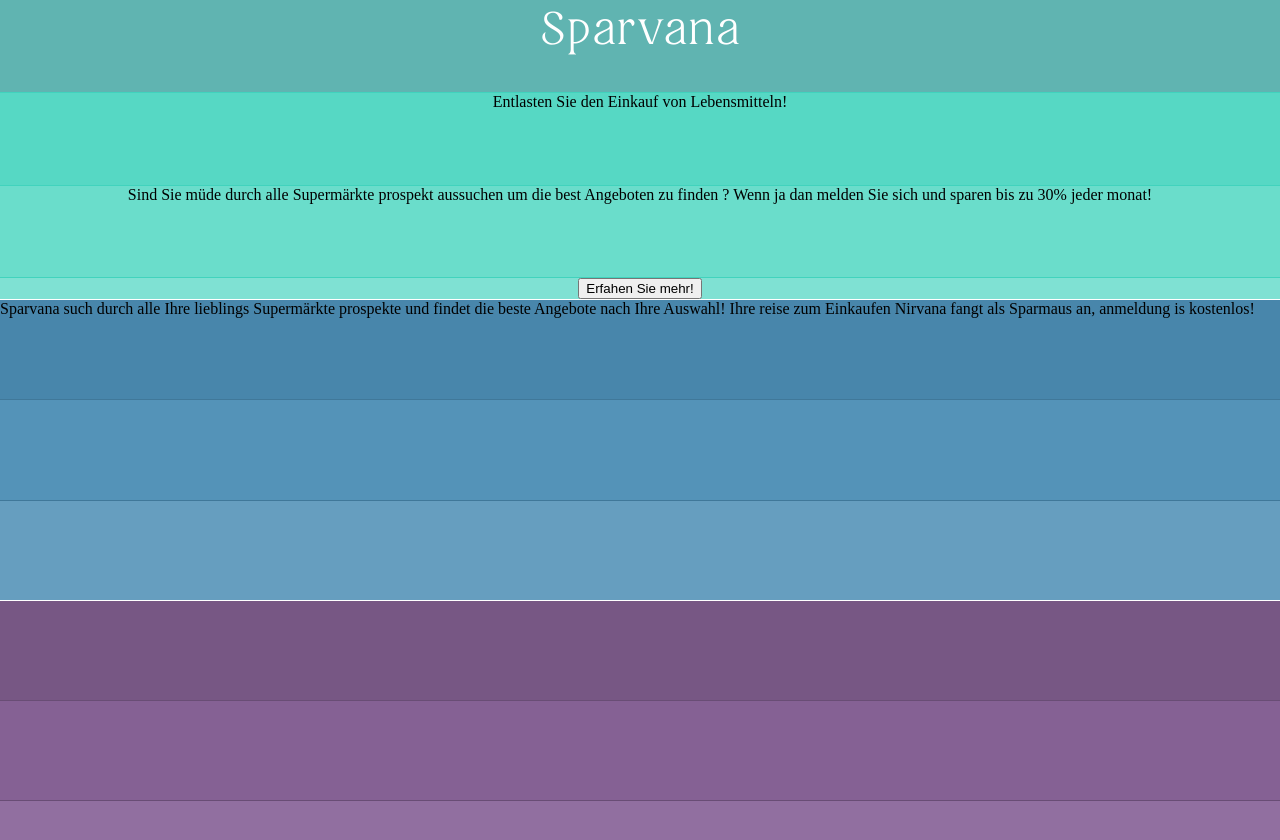
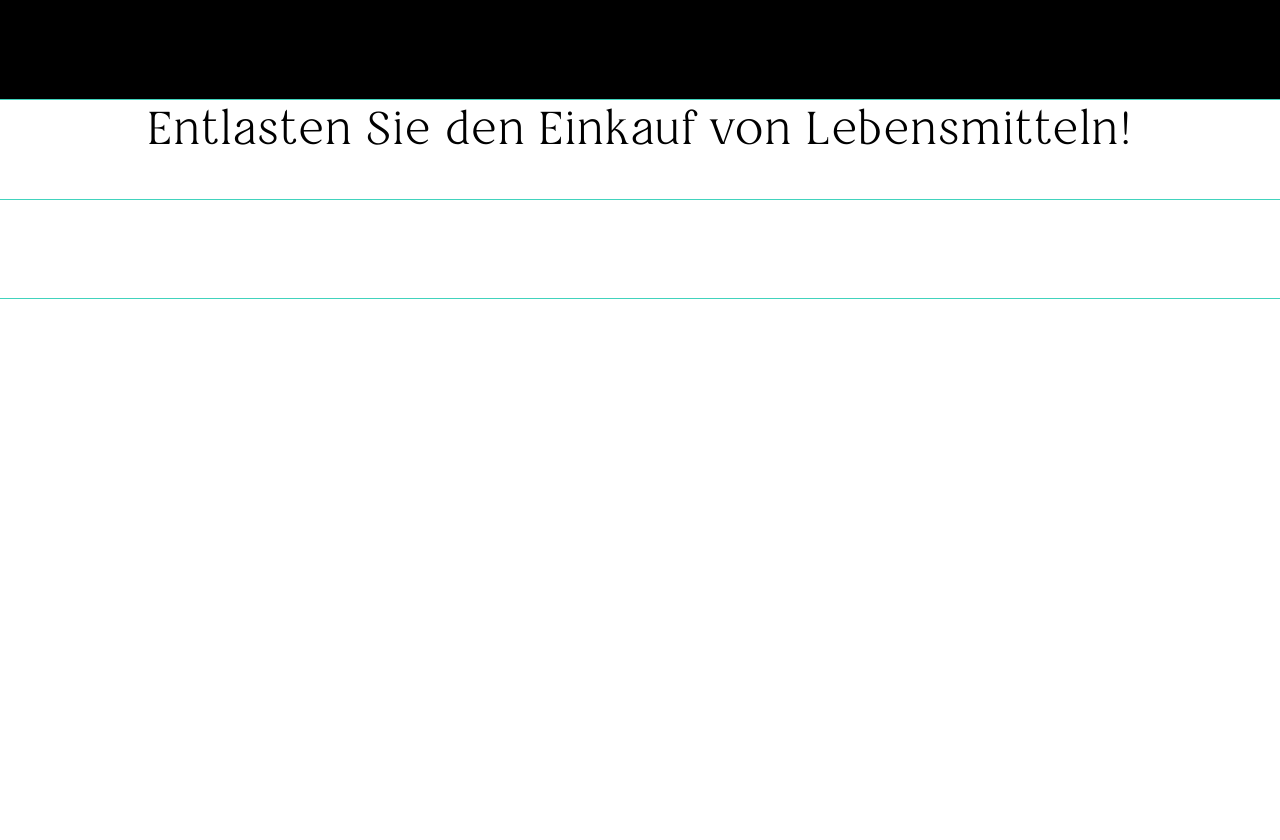
Before and after one commit to paulovfc/supermarket_get, a Jekyll site: the page built from index.md, in a window 1280 px wide. Shown: the top 840 px of the page. Built offline with Jekyll 4.4.1, drawn with Linux system fonts in a browser that asks for light colours; comment, search, counter and statistics services are not loaded.

Commit message:
image work

```diff
--- a/assets/css/styles.scss
+++ b/assets/css/styles.scss
@@ -35,25 +35,28 @@ html, body, .grid-container { height: 100%; margin: 0; }
 
 div.title {
 	grid-area: title;
-	background-color: rgba(100, 177,177, 0.9);
-	color:white;
+	/*background-color: rgba(100, 177,177, 0.9); */
+	background-color: rgba(0, 0, 0, 1);
+	color:black;
 	font-family:restoraextralight-1;
-	font-size:46px;
+	font-size:78px;
 }
 
 .first_headline {
   grid-area: first_headline;
-  background:#56d8c4;
+  font-family:restoraextralight-1;
+  font-size:46px;
+  background:white; /* #56d8c4; */
 }
 
 .second_headline {
   grid-area: second_headline;
-   background:#6addcb;
+   background: white; /*#6addcb;*/
 }
 
 .third_headline {
   grid-area: third_headline;
-   background:#7fe1d3;
+   background:white; /*#7fe1d3;*/
 }
 
 
@@ -67,21 +70,22 @@ div.title {
   "how_it_works how_it_works how_it_works"
   "mailing_list mailing_list mailing_list";
    grid-area: content_middle;
-   background: #407899;
+   background: white; /*#407899;/*
 }
 
 .sparvana_mechanics {
   grid-area: sparvana_mechanics;
-   background:#4886ab;
+   background: white; /*#4886ab;*/
 }
 
 .how_it_works {
   grid-area: how_it_works;
-   background:#5493b8;
+   background: white; /*#5493b8;*/
 }
 
-.mailing_list { grid-area: mailing_list;
-   background:#669ebf;
+.mailing_list {
+   grid-area: mailing_list;
+   background: white; /*#669ebf;*/
 }
 
 .footer_bottom {
@@ -91,14 +95,17 @@ div.title {
   gap: 1px 1px;
   grid-template-areas: "pricing_plan pricing_plan pricing_plan" "social_media social_media social_media" "footer footer footer";
   grid-area: footer_bottom;
-  background: #694D75;
+  background: white; /*#694D75;*/
 }
 
 .pricing_plan { grid-area: pricing_plan;
-background:#775784;}
+	background: white; /*#775784;*/
+}
 
 .social_media { grid-area: social_media;
-background:#856194;}
+	background: white; /*#856194;*/
+}
 
 .footer { grid-area: footer;
-background:#916fa0;}
+	background:white /*#916fa0;*/
+}
--- a/index.md
+++ b/index.md
@@ -33,16 +33,16 @@ https://www.w3schools.com/code/tryit.asp?filename=GEVNXTYDI0Q9
 			Entlasten Sie den Einkauf von Lebensmitteln!
 		</div>
 		<div class="second_headline">
-			Sind Sie müde durch alle Supermärkte prospekt aussuchen um die best Angeboten zu finden ? Wenn ja dan melden Sie sich und sparen bis zu 30% jeder monat!
+<!--			Sind Sie müde durch alle Supermärkte prospekt aussuchen um die best Angeboten zu finden ? Wenn ja dan melden Sie sich und sparen bis zu 30% jeder monat!-->
 		</div>
 		<div class="third_headline">
-			<button class="button1">Erfahen Sie mehr!</button>
+
 		</div>
 	</div>
 
 	<div class="content_middle" >
 		<div class="sparvana_mechanics">
-		Sparvana such durch alle Ihre lieblings Supermärkte prospekte und findet die beste Angebote nach Ihre Auswahl! Ihre reise zum Einkaufen Nirvana fangt als Sparmaus an, anmeldung is kostenlos!
+<!--		Sparvana such durch alle Ihre lieblings Supermärkte prospekte und findet die beste Angebote nach Ihre Auswahl! Ihre reise zum Einkaufen Nirvana fangt als Sparmaus an, anmeldung is kostenlos!-->
 		</div>
 		<div class="how_it_works">
 			<div class="sparmaus" ></div>
```
